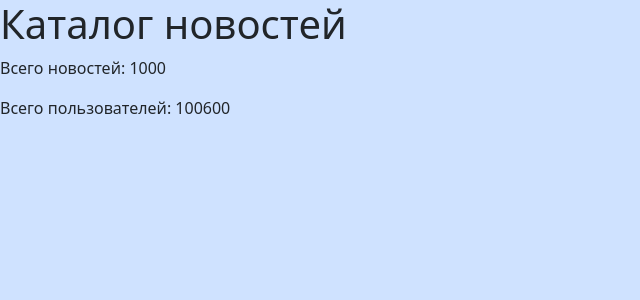
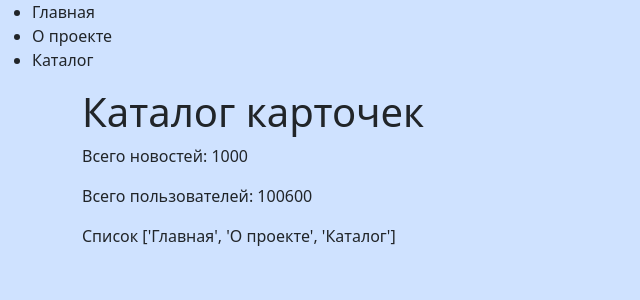
Before and after one commit to tel-ran-de/230924-e-pt-django, a Django app: page /news/ in a window 1280 px wide. Shown: the top 300 px of the page, without its empty margins (0-640 px from the left). Run offline with Django 5.2, Linux system fonts and the light colour scheme.

Commit message:
Урок 2: первый цикл в шаблоне

```diff
--- a/news/templates/news/catalog.html
+++ b/news/templates/news/catalog.html
@@ -1,15 +1,41 @@
 <!DOCTYPE html>
 <html lang="en">
+
   <head>
     <meta charset="utf-8">
     <meta name="viewport" content="width=device-width, initial-scale=1">
     <title>Каталог</title>
     <link href="https://cdn.jsdelivr.net/npm/bootstrap@5.3.3/dist/css/bootstrap.min.css" rel="stylesheet" integrity="sha384-QWTKZyjpPEjISv5WaRU9OFeRpok6YctnYmDr5pNlyT2bRjXh0JMhjY6hW+ALEwIH" crossorigin="anonymous">
   </head>
+
+  <!--  Добавим семантики. Header,-->
+  <header>
+    <!-- Цикл шаблона Django, обходим menu и формируем элементы списка в nav-->
+        <nav>
+            <ul>  <!-- unmarked list -->
+                {% for item in menu %}
+                    <li>{{ item }}</li>  <!-- list item -->
+                {% endfor %}
+            </ul>
+        </nav>
+        <!-- Комментарии в шаблоне Django -->
+        {% comment %}
+          <nav>
+              <ul>
+                      <li>{{ menu.0 }}</li>
+                      <li>{{ menu.1 }}</li>
+                      <li>{{ menu.2 }}</li>
+              </ul>
+          </nav>
+        {% endcomment %}
+  </header>
   <body class="bg-primary-subtle">
-    <h1>Каталог новостей</h1>
-    <p>Всего новостей: {{ news_count }}</p>
-    <p>Всего пользователей: {{ users_count }}</p>
+    <div class="container mt-1">
+        <h1>Каталог карточек</h1>
+        <p>Всего новостей: {{ news_count }}</p>
+        <p>Всего пользователей: {{ users_count }}</p>
+        <p>Список {{ menu }}</p>
+    </div>
     <script src="https://cdn.jsdelivr.net/npm/bootstrap@5.3.3/dist/js/bootstrap.bundle.min.js" integrity="sha384-YvpcrYf0tY3lHB60NNkmXc5s9fDVZLESaAA55NDzOxhy9GkcIdslK1eN7N6jIeHz" crossorigin="anonymous"></script>
   </body>
 </html>
```
Also changed, not shown: README.md.
